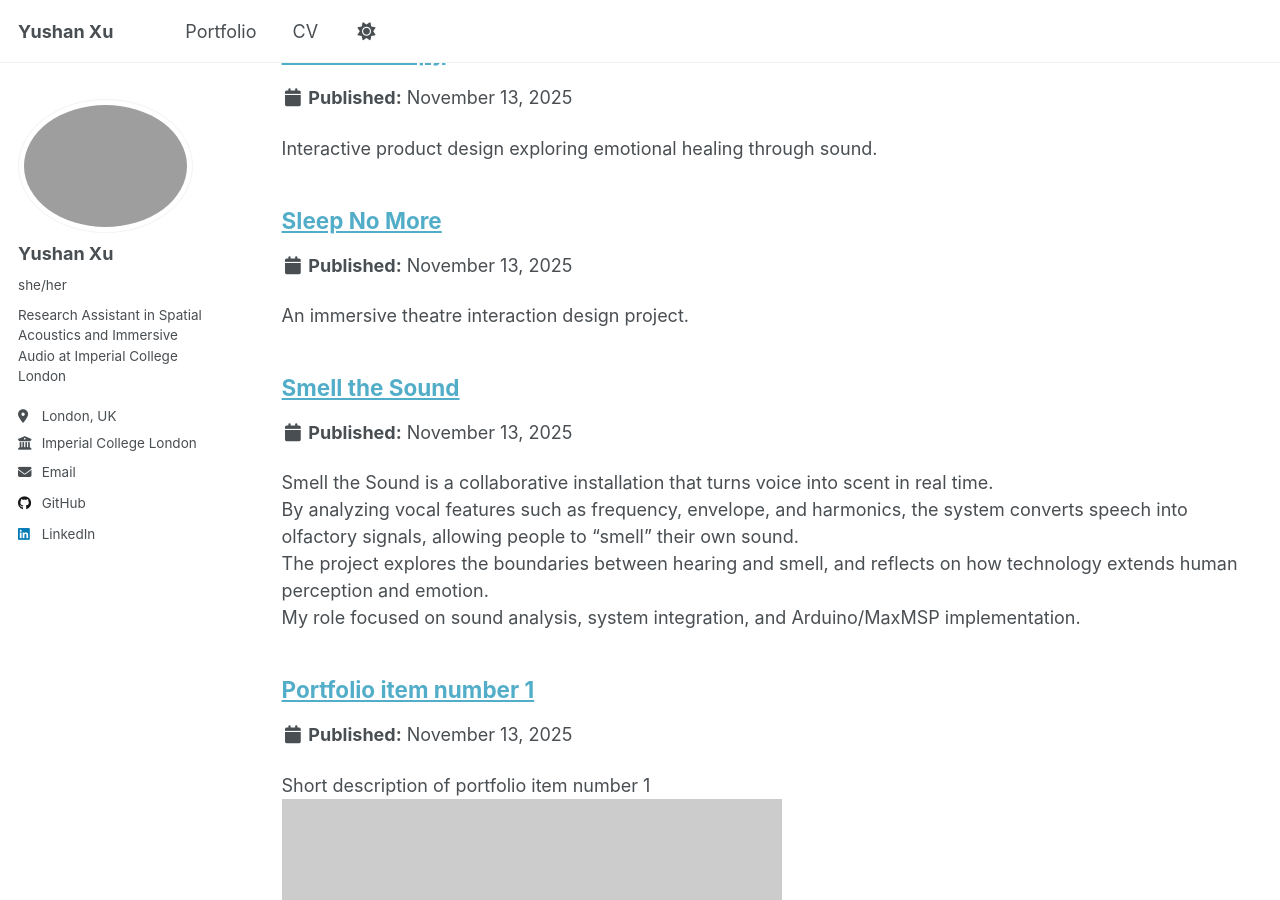
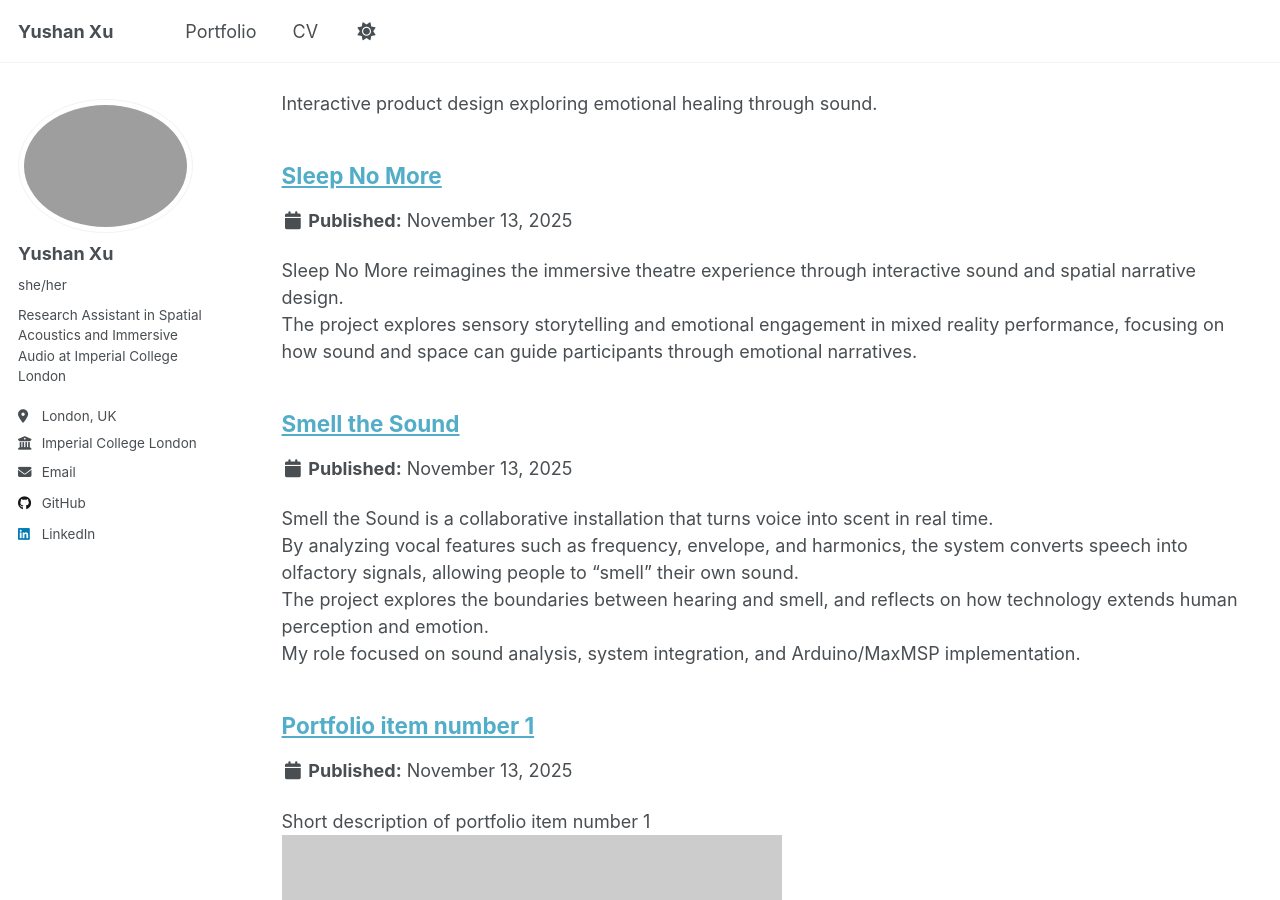
Before and after one commit to Yushan-Xu/Yushan-Xu.github.io, a Jekyll site: the page built from _pages/sitemap.md, in a window 1280 px wide and 900 px high, scrolled down 4680 px. Built offline with Jekyll 4.4.1, drawn with Linux system fonts in a browser that asks for light colours; a script that is not in the unit is left out; some of the changed text lies outside the part shown.

Commit message:
Revise Sleep No More project metadata and content
Updated project details and permalink for Sleep No More.

```diff
--- a/_portfolio/SleepNoMore.md
+++ b/_portfolio/SleepNoMore.md
@@ -1,13 +1,11 @@
 ---
+layout: single
 title: "Sleep No More"
-excerpt: "An immersive theatre interaction design project."
-collection: portfolio
-image: "/images/SleepNoMore_Cover.png"
+permalink: /_portfolio/sleep-no-more/
+author_profile: false
 ---
 
-### Project Overview
 Sleep No More reimagines the immersive theatre experience through interactive sound and spatial narrative design.
-The project explores sensory storytelling and emotional engagement in mixed reality performance.
+The project explores sensory storytelling and emotional engagement in mixed reality performance, focusing on how sound and space can guide participants through emotional narratives.
 
-### PDF Preview
 <iframe src="/files/Sleep No More.pdf" width="100%" height="800px"></iframe>
```
